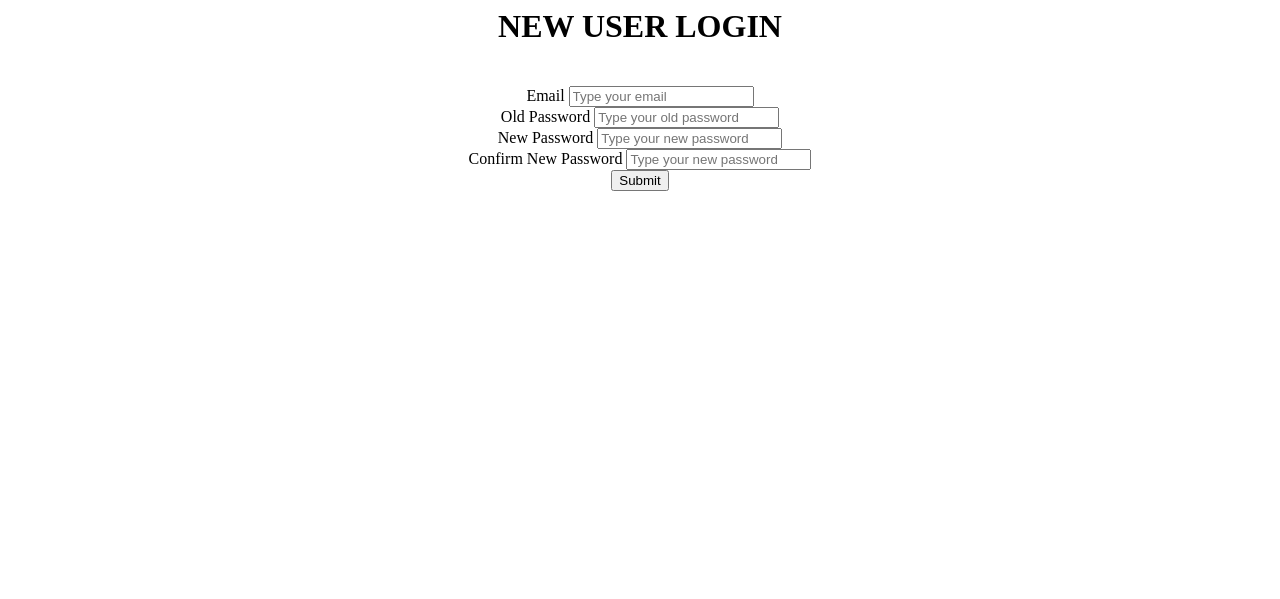
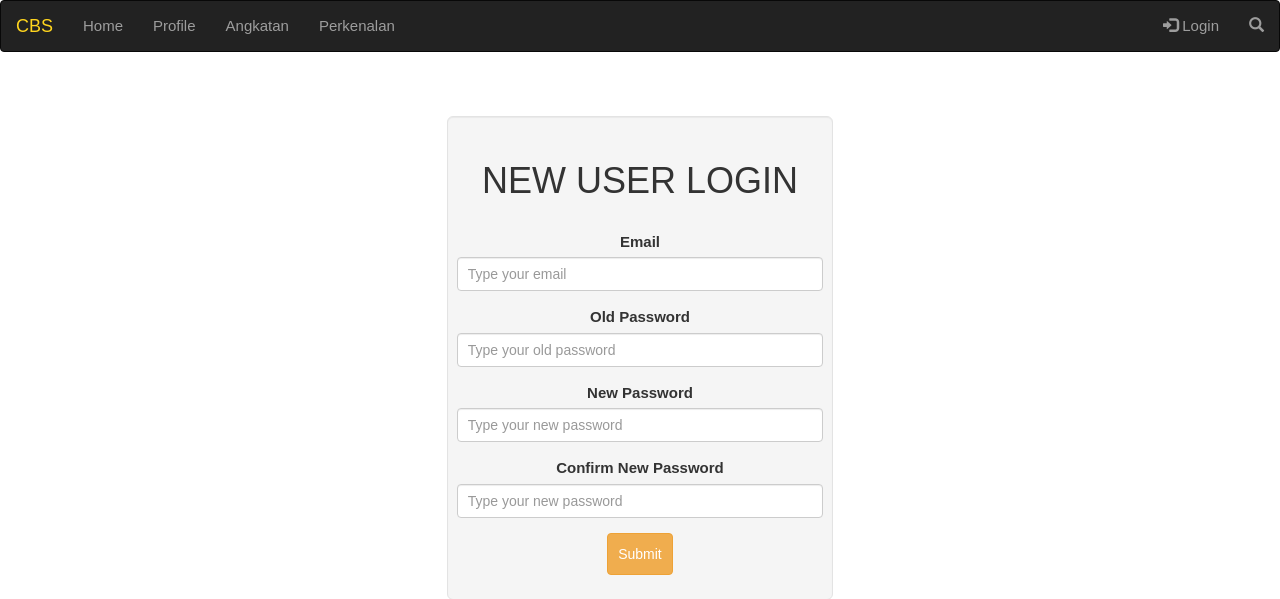
Before and after one commit to Ponita48/PerkenalanCBS, a CodeIgniter app: page /PerkenalanCBS/index.php/usercontroller/new_login in a window 1280 px wide. Shown: the top 599 px of the page. Before the commit the page ends 191 px from the top, so only its background shows below. Run offline with CodeIgniter, Linux system fonts and the light colour scheme.

Commit message:
nyobain new_login, gabisa

```diff
--- a/application/controllers/UserController.php
+++ b/application/controllers/UserController.php
@@ -123,9 +123,7 @@ class UserController extends CI_Controller
 				//cek email
 				if ($result->row('email') == NULL) {
 					//masukkan email dan password baru
-					$this->load->view('header');
-					$this->load->view('new_login');
-					$this->load->view('footer');
+					$this->new_login();
 				}else {
 					//login success
 					//back to home
@@ -154,11 +152,14 @@ class UserController extends CI_Controller
 
 	// login for the first time
 	public function new_login() {
-		$this->form_validation->set_rules('email', 'Email', 'required');
-		$this->form_validation->set_rules('new_pass', 'New Password', 'required');
+		$this->form_validation->set_rules('email', 'Email', 'required|valid_email');
+		$this->form_validation->set_rules('new_pass', 'New Password', 'required|min_length[6]');
+		$this->form_validation->set_rules('conf_pwd', 'New Password', 'required|min_length[6]|matches[new_pass]');
 
 		if ($this->form_validation->run() == FALSE) {
+			$this->load->view('header');
 			$this->load->view('new_login');
+			$this->load->view('footer');
 		}else {
 			$password = password_hash($this->input->post('new_pass'), PASSWORD_DEFAULT);
 
--- a/application/models/User_model.php
+++ b/application/models/User_model.php
@@ -136,7 +136,7 @@ class User_model extends CI_Model {
 				$sel = "u.id_user, u.npm, u.email, u.role, p.nama, p.jk, p.tempat_lahir, p.tgl_lahir, p.alamat_kos, p.no_hp, p.id_line, p.link_foto";
 				$fr = "users u, profile_kating p";
 			}
-			$q = "SELECT ".$sel." FROM ".$fr."WHERE p.id_user = ".$this->session->userdata['logged_in']['id_user'];
+			$q = "SELECT ".$sel." FROM ".$fr." WHERE p.id_user = ".$this->session->userdata['logged_in']['id_user'];
 		}else {
 
 			$role = $this->db->select('*')
--- a/application/views/new_login.php
+++ b/application/views/new_login.php
@@ -1,25 +1,34 @@
 	<center>
+	<br>
+	<br>
+	<br>
 		<div class="col-sm-4"></div>
 		<div class="col-sm-4">
 			<div class="well well-lg" style="vertical-align: middle">
 				<h1 style="padding-bottom: 20px;">NEW USER LOGIN</h1>
-				<form action="POST" class="form-horizontal">
+				<form action="<?php echo site_url(); ?>/new_login" class="form-horizontal" method="POST">
 					<div class="form-group">
 						<label for="email">Email</label>
-						<input type="email" class="form-control" id="email" placeholder="Type your email">
+						<input type="email" class="form-control" name="email" placeholder="Type your email">
 					</div>
 					<div class="form-group">
 						<label for="old_pwd">Old Password</label>
-						<input type="password" class="form-control" id="old_pwd" placeholder="Type your old password">
+						<input type="password" class="form-control" name="old_pwd" placeholder="Type your old password">
 					</div>
 					<div class="form-group">
 						<label for="new_pwd">New Password</label>
-						<input type="password" class="form-control" id="new_pwd" placeholder="Type your new password">
+						<input type="password" class="form-control" name="new_pwd" placeholder="Type your new password">
 					</div>
 					<div class="form-group">
 						<label for="conf_pwd">Confirm New Password</label>
-						<input type="password" class="form-control" id="conf_pwd" placeholder="Type your new password">
+						<input type="password" class="form-control" name="conf_pwd" placeholder="Type your new password">
 					</div>
+					<?php
+					if (isset($data['error_message'])) { ?>
+						<div class="form-group">
+							<label for="error"><?php echo $data['error_message']; ?></label>
+						</div>
+					<?php } ?>
 					<input type="submit" value="Submit" class="btn btn-warning">
 				</form>
 			</div>
```
